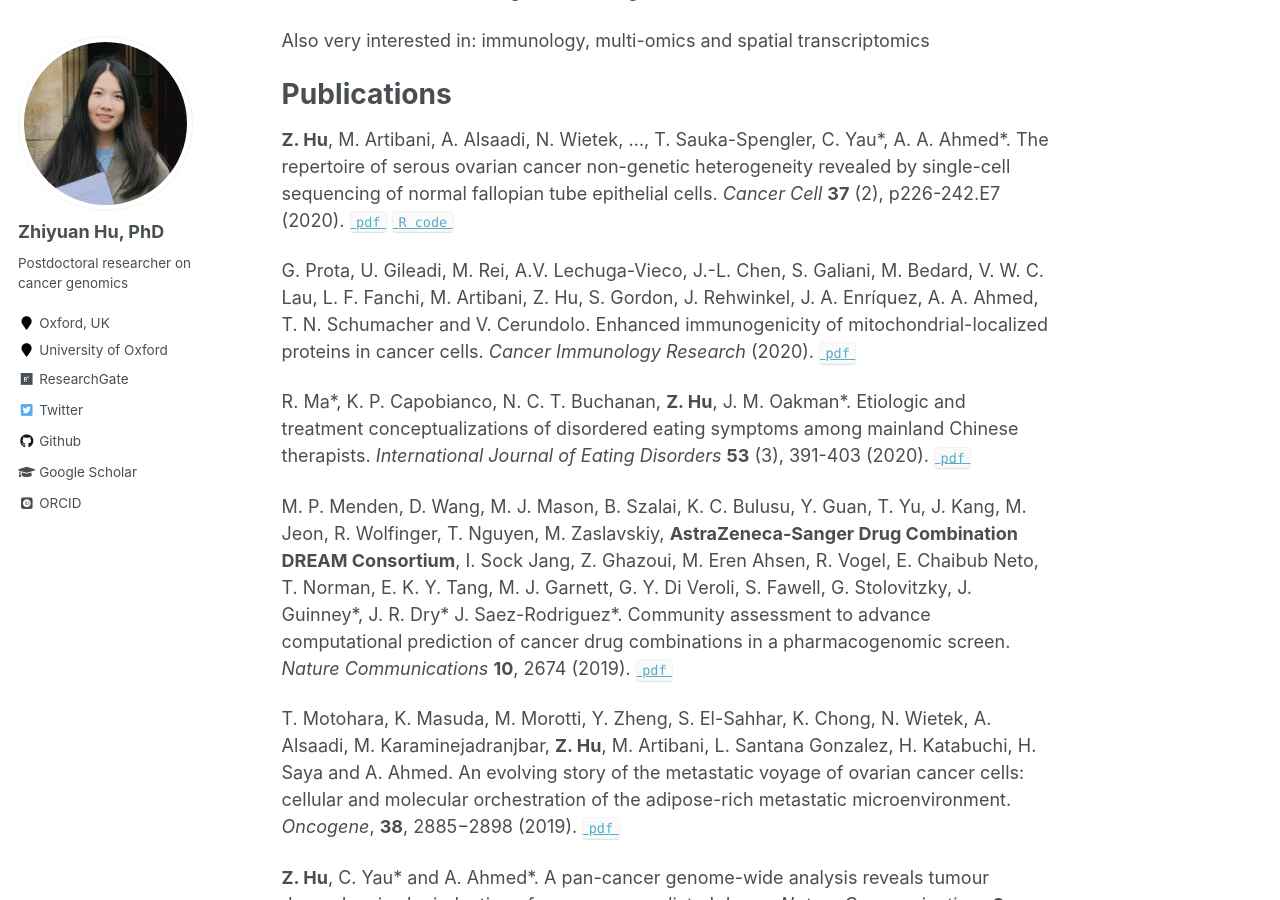
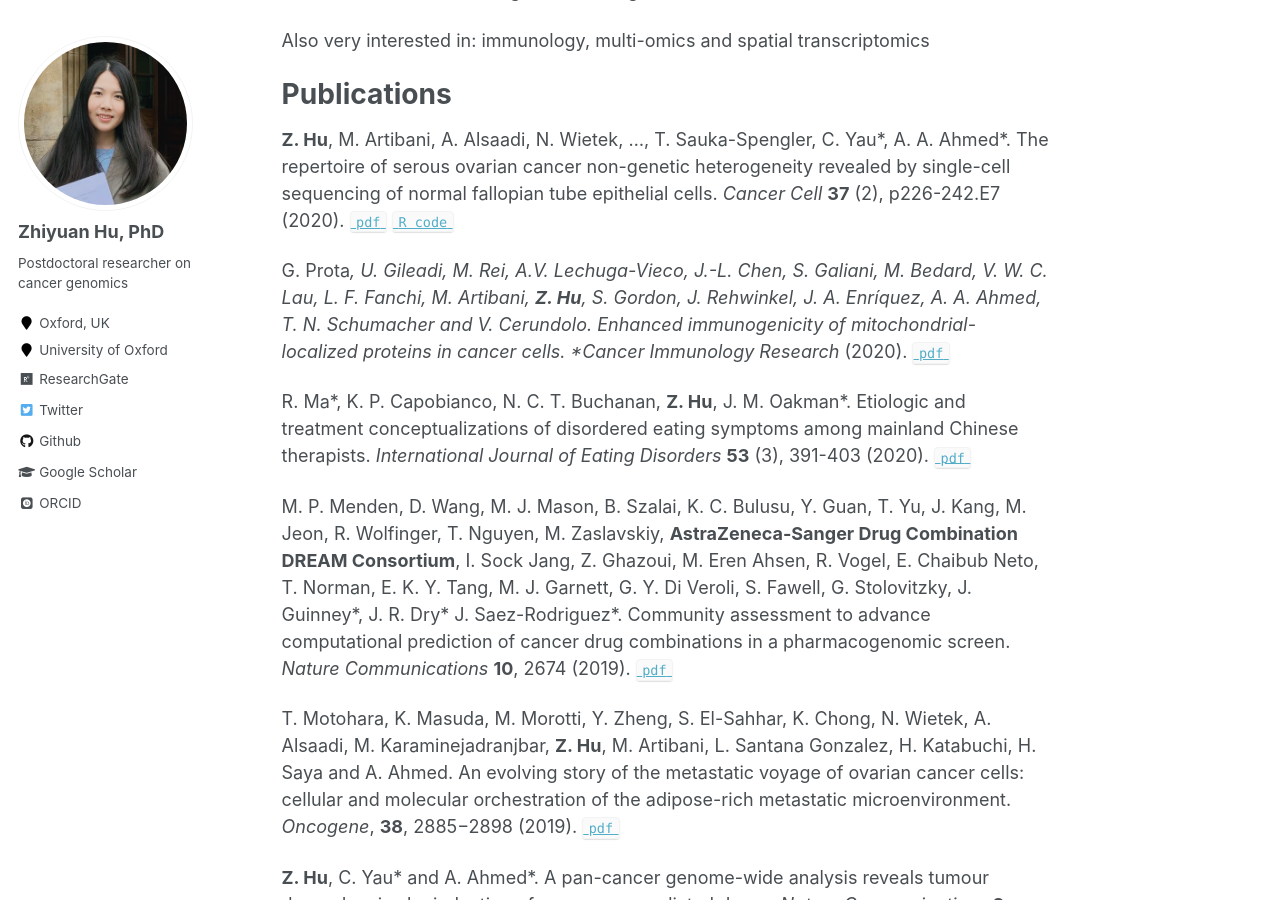
Before and after one commit to ZYBunnyHu/ZYBunnyHu.github.io, a Jekyll site: the page built from _pages/about.md, in a window 1280 px wide and 900 px high, scrolled down 419 px. Built offline with Jekyll 4.4.1, drawn with Linux system fonts in a browser that asks for light colours; some web fonts are replaced.

```diff
--- a/_pages/about.md
+++ b/_pages/about.md
@@ -24,7 +24,7 @@ __Z. Hu__, M. Artibani, A. Alsaadi, N. Wietek, ..., T. Sauka-Spengler, C. Yau\*,
 [`pdf`](https://www.cell.com/cancer-cell/pdf/S1535-6108(20)30042-8.pdf)  [`R code`](https://github.com/zhiyhu/scFT-paper)
 
 
-G. Prota, U. Gileadi, M. Rei, A.V. Lechuga-Vieco, J.-L. Chen, S. Galiani, M. Bedard, V. W. C. Lau, L. F. Fanchi, M. Artibani, Z. Hu, S. Gordon, J. Rehwinkel, J. A. Enríquez, A. A. Ahmed, T. N. Schumacher and V. Cerundolo. Enhanced immunogenicity of mitochondrial-localized proteins in cancer cells. *Cancer Immunology Research* (2020).
+G. Prota*, U. Gileadi, M. Rei, A.V. Lechuga-Vieco, J.-L. Chen, S. Galiani, M. Bedard, V. W. C. Lau, L. F. Fanchi, M. Artibani, __Z. Hu__, S. Gordon, J. Rehwinkel, J. A. Enríquez, A. A. Ahmed, T. N. Schumacher and V. Cerundolo. Enhanced immunogenicity of mitochondrial-localized proteins in cancer cells. *Cancer Immunology Research* (2020).
 [`pdf`](https://cancerimmunolres.aacrjournals.org/content/early/2020/03/19/2326-6066.CIR-19-0467.full-text.pdf)
 
 
```
